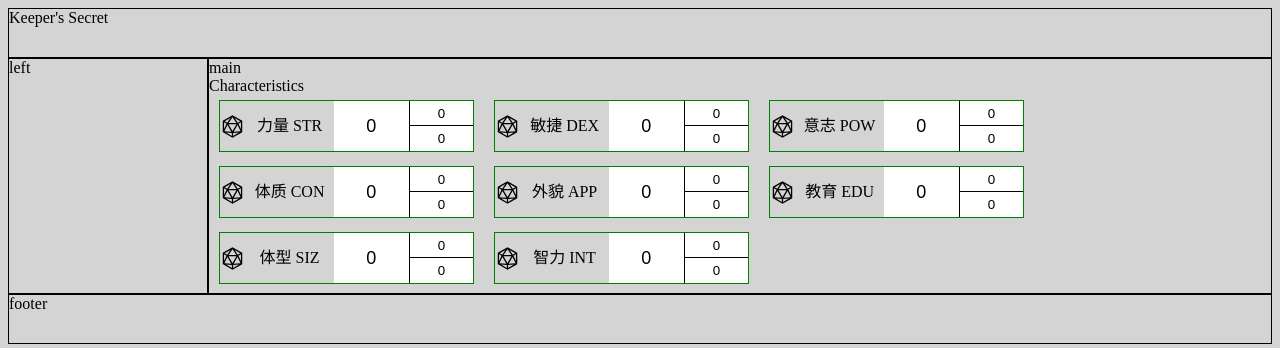
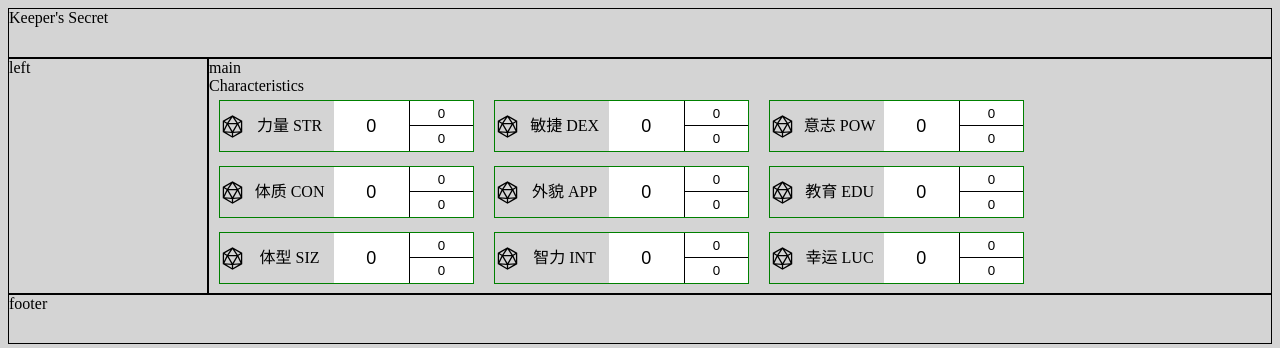
Before and after one commit to narcotics726/keepers_secret, a Vue app: page / in a window 1280 px wide. Shown: the top 348 px of the page. Built offline with nearby package versions, Linux system fonts and the light colour scheme.

Commit message:
add class `CharacterSheet`

```diff
--- a/src/view/CharacteristicInput.vue
+++ b/src/view/CharacteristicInput.vue
@@ -15,11 +15,11 @@
 import { evaluate } from "../lib/dice_eval";
 export default {
   props: {
-    chaName: {
+    name: {
       type: String,
       default: "Characteristic"
     },
-    chaVal: {
+    val: {
       type: Number,
       default: 0
     },
@@ -30,8 +30,8 @@ export default {
   },
   data() {
     return {
-      cName: this.chaName,
-      cVal: this.chaVal
+      cName: this.name,
+      cVal: this.val
     };
   },
   computed: {
--- a/src/view/Characteristics.vue
+++ b/src/view/Characteristics.vue
@@ -6,9 +6,8 @@
       <div class="section-body">
           <ChaInput class="cha-input"
             v-for="cha in getChaList"
-            :key="cha.name"
-            :chaName="cha.name"
-            :formula="cha.formula"
+            :key="cha.key"
+            v-bind="cha"
             />
       </div>
   </div>
@@ -26,14 +25,15 @@ export default {
   data() {
     return {
       getChaList: [
-        { name: '力量 STR', formula: '3D6*5' },
-        { name: '敏捷 DEX', formula: '2D6*5' },
-        { name: '意志 POW', formula: '3D6*5' },
-        { name: '体质 CON', formula: '3D6*5' },
-        { name: '外貌 APP', formula: '3D6*5' },
-        { name: '教育 EDU', formula: '(2D6+6)*5' },
-        { name: '体型 SIZ', formula: '(2D6+6)*5' },
-        { name: '智力 INT', formula: '(2D6+6)*5' }
+        { key: 'STR', name: '力量 STR', formula: '3D6*5' },
+        { key: 'DEX', name: '敏捷 DEX', formula: '2D6*5' },
+        { key: 'POW', name: '意志 POW', formula: '3D6*5' },
+        { key: 'CON', name: '体质 CON', formula: '3D6*5' },
+        { key: 'APP', name: '外貌 APP', formula: '3D6*5' },
+        { key: 'EDU', name: '教育 EDU', formula: '(2D6+6)*5' },
+        { key: 'SIZ', name: '体型 SIZ', formula: '(2D6+6)*5' },
+        { key: 'INT', name: '智力 INT', formula: '(2D6+6)*5' },
+        { key: 'LUC', name: '幸运 LUC', formula: '3D6*5' },
       ],
       sectionTitle: 'Characteristics'
     };
```
Also changed, not shown: src/lib/characterSheet.js (added, +24 -0 lines), 1 other file (tests, documents, lock files or other folders).
